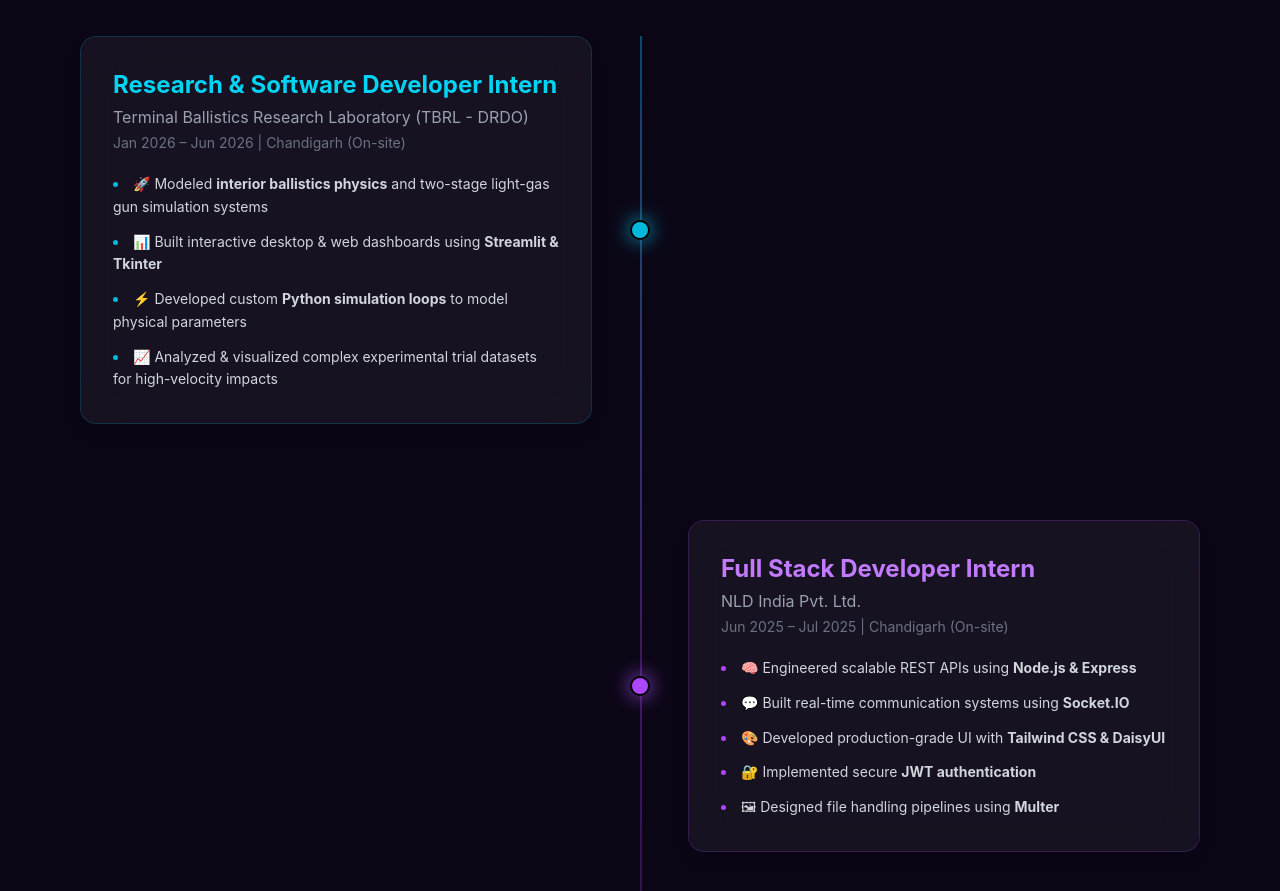
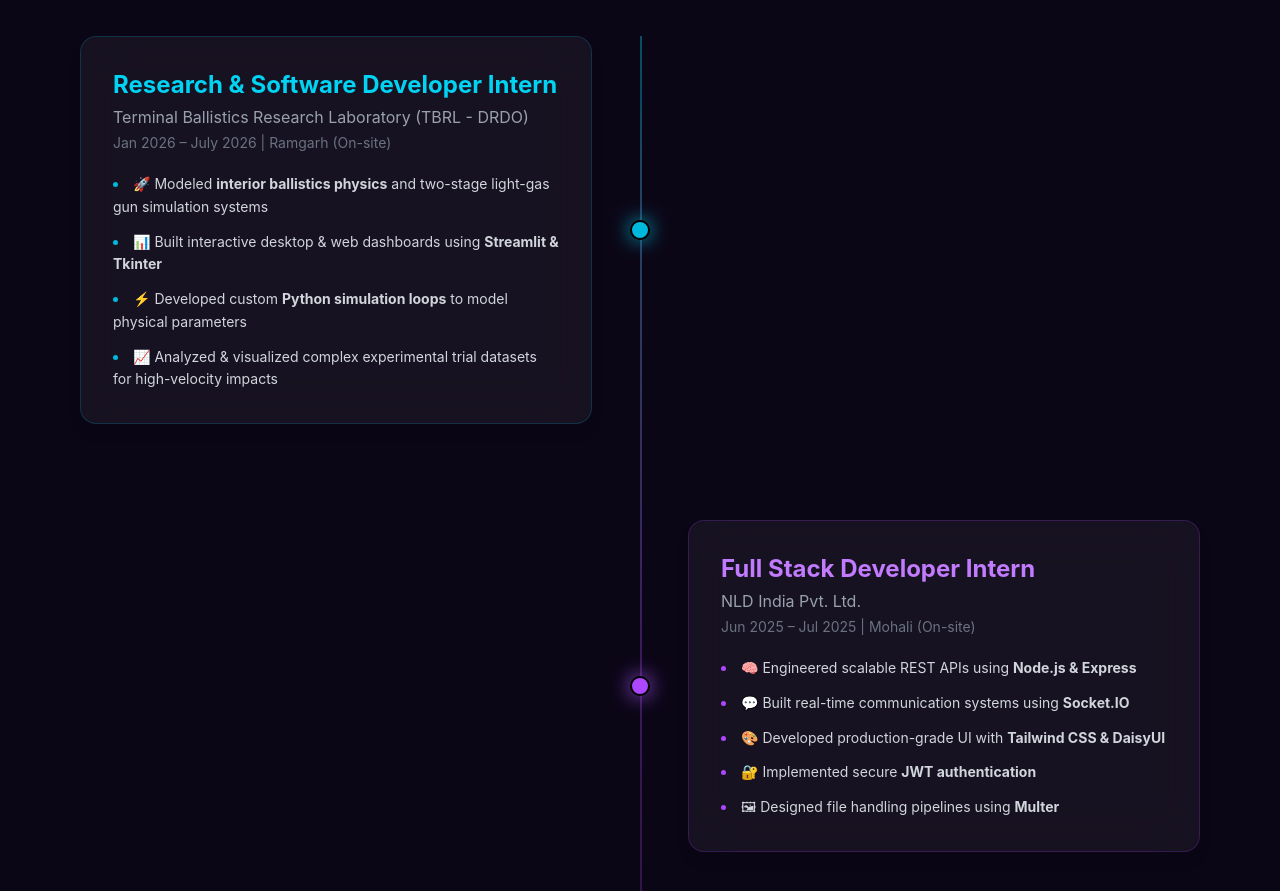
Before and after one commit to ansh-vashisht2003/Portfolio, an Angular app: page / in a window 1280 px wide. Shown: the part 2640-3531 px from the top of the page. Built offline with nearby package versions, Linux system fonts and the light colour scheme.

Commit message:
Update location and dates in experience component

```diff
--- a/src/app/components/experience/experience.component.html
+++ b/src/app/components/experience/experience.component.html
@@ -38,7 +38,7 @@
           </p>
 
           <p class="text-xs md:text-sm text-gray-500 mb-4 md:mb-5">
-            Jan 2026 – Jun 2026 | Chandigarh (On-site)
+            Jan 2026 – July 2026 | Ramgarh (On-site)
           </p>
 
           <ul class="space-y-2 md:space-y-3 text-gray-300 text-sm leading-relaxed list-disc list-inside marker:text-cyan-500">
@@ -75,7 +75,7 @@
           </p>
 
           <p class="text-xs md:text-sm text-gray-500 mb-4 md:mb-5">
-            Jun 2025 – Jul 2025 | Chandigarh (On-site)
+            Jun 2025 – Jul 2025 | Mohali (On-site)
           </p>
 
           <ul class="space-y-2 md:space-y-3 text-gray-300 text-sm leading-relaxed list-disc list-inside marker:text-purple-500">
```
